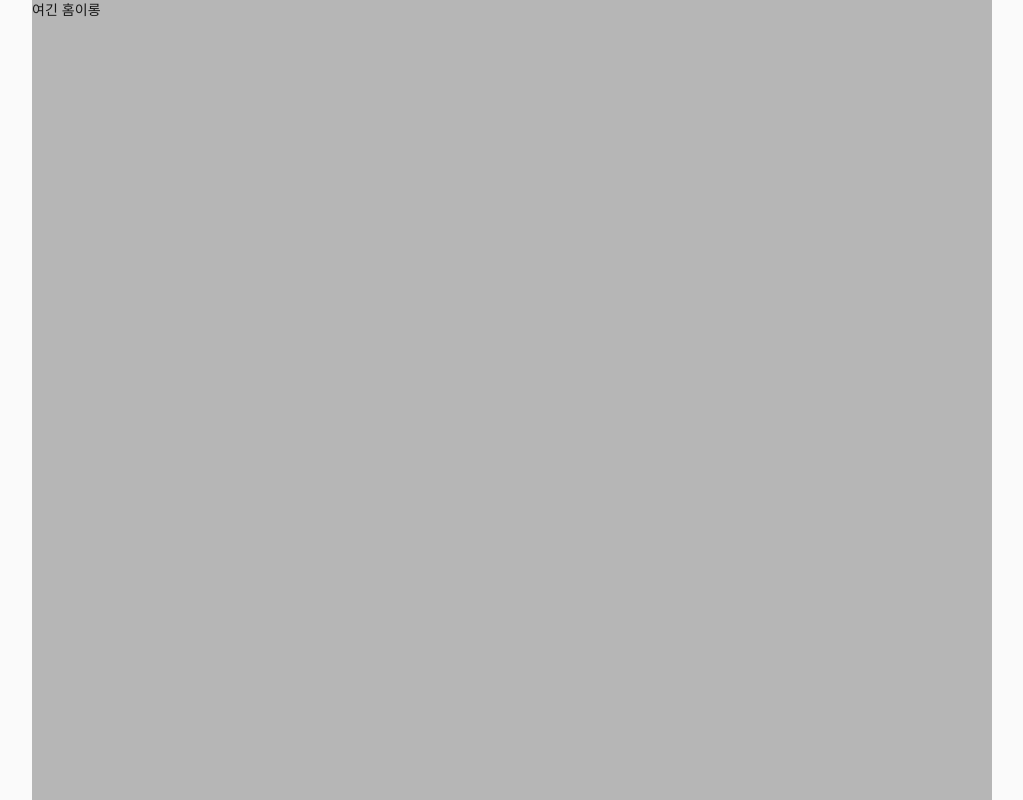
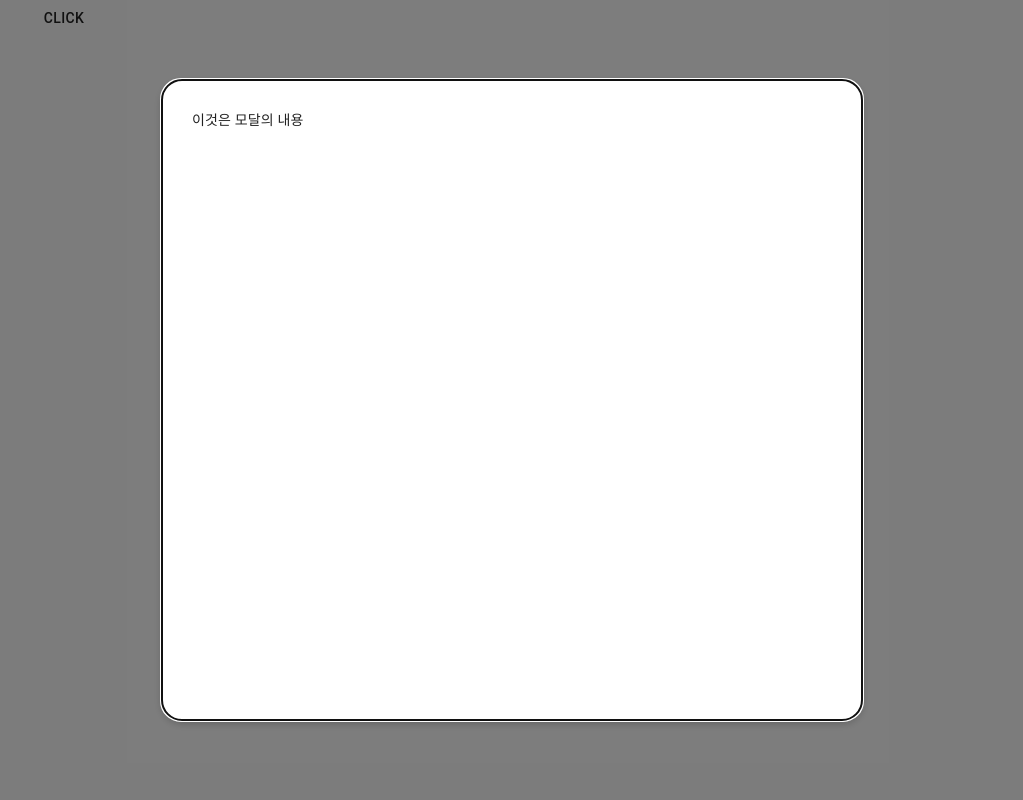
Before and after one commit to yungukbae/Cluster_Project, a React (Create React App) app: page / in a window 1280 px wide. Shown: the whole page, without its empty margins (128-1151 px from the left). Built offline with nearby package versions, Linux system fonts and the light colour scheme.

Commit message:
feat: modal provider

```diff
--- a/src/components/LayoutProvider/LayoutProvider.tsx
+++ b/src/components/LayoutProvider/LayoutProvider.tsx
@@ -1,28 +1,27 @@
-import { Box, createStyles, makeStyles, Theme } from "@material-ui/core"
+import { Box, createStyles, makeStyles, Theme } from "@material-ui/core";
 
-const useStyles = makeStyles((theme:Theme) => createStyles({
-    root:{
-        display:'flex',
-        maxWidth:'960px',
-        height:'100vh',
-        backgroundColor:'#000',
-        margin:'0 auto',
-        transition:'all 1s',
-        [theme.breakpoints.down('sm')]:{
-                maxWidth:'720px'
-        }
-    }
-}))
+const useStyles = makeStyles((theme: Theme) =>
+  createStyles({
+    root: {
+      display: "flex",
+      maxWidth: "960px",
+      height: "100vh",
+      margin: "0 auto",
+      transition: "all 1s",
+      [theme.breakpoints.down("sm")]: {
+        maxWidth: "720px",
+      },
+    },
+  })
+);
 
 const LayoutCon: React.FC = (props) => {
-    const classes = useStyles()
-    return(
-        <>
-            <Box className={classes.root}>
-                {props.children}
-            </Box>
-        </>
-    )
-}
+  const classes = useStyles();
+  return (
+    <>
+      <Box className={classes.root}>{props.children}</Box>
+    </>
+  );
+};
 
-export default LayoutCon
+export default LayoutCon;
--- /dev/null
+++ b/src/components/ModalProvider/ModalProvider.tsx
@@ -0,0 +1,80 @@
+import React, {
+  ReactChild,
+  ReactComponentElement,
+  ReactElement,
+  ReactNode,
+  useEffect,
+  useState,
+} from "react";
+import {
+  makeStyles,
+  Theme,
+  createStyles,
+  Modal,
+  Backdrop,
+  Fade,
+  Box,
+} from "@material-ui/core";
+
+const useStyles = makeStyles((theme: Theme) =>
+  createStyles({
+    modal: {
+      display: "flex",
+      alignItems: "center",
+      justifyContent: "center",
+    },
+    modalCont: {
+      width: "700px",
+      height: "80vh",
+      padding: "30px",
+      borderRadius: "20px",
+      backgroundColor: "#FFFFFF",
+      boxShadow: "rgba(0, 0, 0, 0.24) 0px 3px 8px",
+    },
+  })
+);
+
+interface Props {
+  children?: JSX.Element;
+  click: number;
+}
+
+const ModalProvider: React.FC<Props> = ({ children, click }) => {
+  const classes = useStyles();
+  const [open, setOpen] = useState<boolean>(false);
+
+  useEffect(() => {
+    handleOpen();
+  }, [click]);
+
+  const handleOpen = () => {
+    setOpen(true);
+  };
+
+  const handleClose = () => {
+    setOpen(false);
+  };
+
+  return (
+    <>
+      <Modal
+        aria-labelledby="transition-modal-title"
+        aria-describedby="transition-modal-description"
+        className={classes.modal}
+        open={open}
+        onClose={handleClose}
+        closeAfterTransition
+        BackdropComponent={Backdrop}
+        BackdropProps={{
+          timeout: 500,
+        }}
+      >
+        <Fade in={open}>
+          <Box className={classes.modalCont}>{children}</Box>
+        </Fade>
+      </Modal>
+    </>
+  );
+};
+
+export default ModalProvider;
--- a/src/router/Home/HomePre.tsx
+++ b/src/router/Home/HomePre.tsx
@@ -1,26 +1,40 @@
-import { makeStyles } from '@material-ui/core';
-import Box from '@material-ui/core/Box';
-
+import React, { useState } from "react";
+import { makeStyles, Box, Button } from "@material-ui/core";
+import ModalProvider from "../../components/ModalProvider/ModalProvider";
 const useStyles = makeStyles({
   root: {
-    width:'100vw',
-    height:'100vh',
-    backgroundColor: '#b6b6b6',
+    width: "100vw",
+    height: "100vh",
   },
 });
 
-const HomePre = () => {
+const Tester = () => {
+  return (
+    <>
+      <div>이것은 모달의 내용</div>
+    </>
+  );
+};
 
-    const classes = useStyles();
+const HomePre: React.FC = () => {
+  const classes = useStyles();
+  const [open, setOpen] = useState(false);
 
-    return(
-        <>
+  const handleClick = () => {
+    console.log(open);
+    setOpen(!open);
+  };
 
-           <Box className={classes.root}>
-              여긴 홈이롱
-           </Box>
-        </>
-    )
-}
+  return (
+    <>
+      <Box className={classes.root}>
+        <Button onClick={handleClick}>click</Button>
+        <ModalProvider click={open ? 1 : 0}>
+          <Tester />
+        </ModalProvider>
+      </Box>
+    </>
+  );
+};
 
-export default HomePre
+export default HomePre;
```
Also changed, not shown: 2 other files (tests, documents, lock files or other folders).
